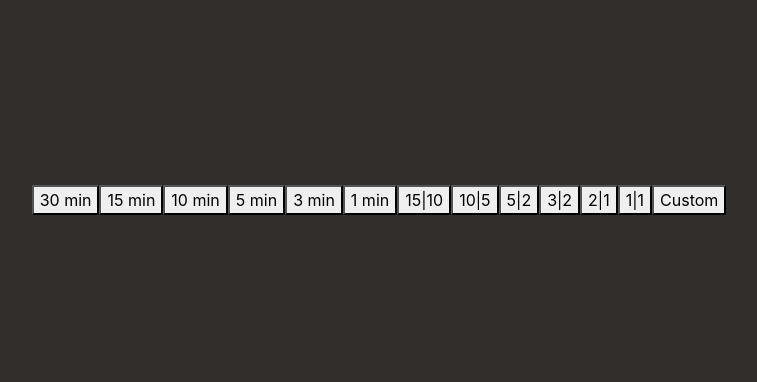
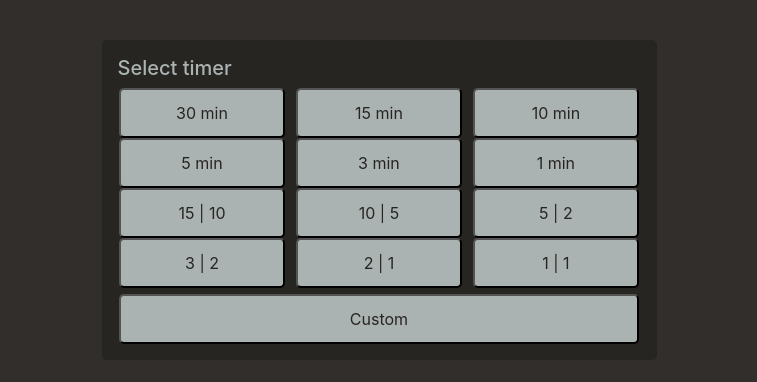
Before and after one commit to danielcarpio/chess_clock, a React (Create React App) app: page / in a window 1280 px wide. Shown: the part 200-582 px from the top of the page, without its empty margins (261-1018 px from the left). Built offline with nearby package versions, Linux system fonts and the light colour scheme.

Commit message:
Añadido diseño del menu

```diff
--- /dev/null
+++ b/src/assets/css/menu/classicMode.scss
@@ -0,0 +1,39 @@
+.menuClassicMode{
+    box-sizing: border-box;
+    color: #abb3b2;
+    background-color: #272522;
+    padding: 1em;
+    border-radius: 5px;
+
+    .buttonFirst, .buttonMiddle, .buttonLast {
+        width: 30%;
+        background-color: #abb3b2;
+        color: #272522;
+        padding: 2% 0%;
+        border-radius: 5px;
+    }
+
+    .buttonFirst{
+        margin-left: 3%;
+    }
+
+    .buttonMiddle{
+        margin-left: 2%;
+        margin-right: 2%;
+    }
+
+    .buttonLast{
+        margin-right: 3%;
+    }
+
+    .buttonForCustom{
+        width: 94%;
+        margin-top: 1%;
+        margin-left: 3%;
+        margin-right: 3%;
+        background-color: #abb3b2;
+        color: #272522;
+        padding: 2% 0%;
+        border-radius: 5px;
+    }
+}
--- a/src/components/menu/ClassicMode.tsx
+++ b/src/components/menu/ClassicMode.tsx
@@ -1,7 +1,41 @@
 import React from 'react';
 
-const ClassicMode = ()=>{
+import '../../assets/css/menu/classicMode.scss';
 
+interface IProps{
+    selectTimeFunction:(time: number, increment: number)=>void;
+    activateCustomMode:()=>void;
+}
+
+const ClassicMode = (props: IProps)=>{
+    return (
+        <div className='menuClassicMode col-12 col-sm-10 col-md-8 col-xl-6 align-items-center'>
+            <h5>Select timer</h5>
+            <div className='row'>
+                <button onClick={_=>props.selectTimeFunction(30, 0)} className='buttonFirst'>30&nbsp;min</button>
+                <button onClick={_=>props.selectTimeFunction(15, 0)} className='buttonMiddle'>15&nbsp;min</button>
+                <button onClick={_=>props.selectTimeFunction(10, 0)} className='buttonLast'>10&nbsp;min</button>
+            </div>
+            <div className='row'>
+                <button onClick={_=>props.selectTimeFunction(5, 0)} className='buttonFirst'>5&nbsp;min</button>
+                <button onClick={_=>props.selectTimeFunction(3, 0)} className='buttonMiddle'>3&nbsp;min</button>
+                <button onClick={_=>props.selectTimeFunction(1, 0)} className='buttonLast'>1&nbsp;min</button>
+            </div>
+            <div className='row'>
+                <button onClick={_=>props.selectTimeFunction(15, 10)} className='buttonFirst'>15&nbsp;|&nbsp;10</button>
+                <button onClick={_=>props.selectTimeFunction(10, 5)} className='buttonMiddle'>10&nbsp;|&nbsp;5</button>
+                <button onClick={_=>props.selectTimeFunction(5, 2)} className='buttonLast'>5&nbsp;|&nbsp;2</button>
+            </div>
+            <div className='row'>
+                <button onClick={_=>props.selectTimeFunction(3, 2)} className='buttonFirst'>3&nbsp;|&nbsp;2</button>
+                <button onClick={_=>props.selectTimeFunction(2, 1)} className='buttonMiddle'>2&nbsp;|&nbsp;1</button>
+                <button onClick={_=>props.selectTimeFunction(1, 1)} className='buttonLast'>1&nbsp;|&nbsp;1</button>
+            </div>
+            <div className='row'>
+                <button onClick={_=>props.activateCustomMode()} className='buttonForCustom'>Custom</button>
+            </div>
+        </div>
+    );
 };
 
 export default ClassicMode;
--- a/src/components/menu/CustomMode.tsx
+++ b/src/components/menu/CustomMode.tsx
@@ -12,8 +12,8 @@ const CustomMode = (props: IProps) => {
     const [temporalIncrement, setTemporalIncrement] = useState<number>(0);
 
     return (
-        <div className='menuCustomMode align-items-center'>
-            <h5>Customize your game</h5>
+        <div className='menuCustomMode col-12 col-sm-10 col-md-8 col-xl-6 align-items-center'>
+            <h5>Customize your timer</h5>
             <div className="form-group row">
                 <label className='text-right col-4 col-form-label' htmlFor="inputTime">Time:</label>
                 <input type="number" min='1' onChange={(e: React.ChangeEvent<HTMLInputElement>) => {
--- a/src/components/menu/Menu.tsx
+++ b/src/components/menu/Menu.tsx
@@ -1,6 +1,7 @@
 import React, { useState } from 'react';
 
 import CustomMode from './CustomMode';
+import ClassicMode from './ClassicMode';
 
 interface IMenuProps {
     setStatus: React.Dispatch<React.SetStateAction<'MENU' | 'CLOCK'>>,
@@ -8,52 +9,27 @@ interface IMenuProps {
     setIncrement: React.Dispatch<React.SetStateAction<number>>
 }
 
-/*
-    Más comunes:
-    30 min, 10 min, 5 min, 3 min, 1 min,
-    15|10, 10|5, 3|2, 2|1, 1|1,
-    custom
-*/
-
 const Menu = (props: IMenuProps) => {
 
     const [customMode, setCustomMode] = useState<Boolean>(false);
 
     const selectTime = (time: number, increment: number) => {
-        if(time <= 1 || isNaN(time) || increment <= 0 || isNaN(increment)) return;
+        if (time < 1 || isNaN(time) || increment < 0 || isNaN(increment)) return;
         props.setTime(time);
         props.setIncrement(increment);
         props.setStatus('CLOCK');
     }
 
-    const disableCustomMode = ()=>{setCustomMode(false)};
+    const activateCustomMode = () => { setCustomMode(true) };
+    const disableCustomMode = () => { setCustomMode(false) };
 
     return (
         <div className='container d-flex justify-content-center align-items-center h-100'>
-
             {customMode ?
-            <CustomMode selectTimeFunction={selectTime} disableCustomMode={disableCustomMode} />
-            :
-            (
-                <div>
-                    <button onClick={_ => selectTime(30, 0)}>30 min</button>
-                    <button onClick={_ => selectTime(15, 0)}>15 min</button>
-                    <button onClick={_ => selectTime(10, 0)}>10 min</button>
-
-                    <button onClick={_ => selectTime(5, 0)}>5 min</button>
-                    <button onClick={_ => selectTime(3, 0)}>3 min</button>
-                    <button onClick={_ => selectTime(1, 0)}>1 min</button>
-
-                    <button onClick={_ => selectTime(15, 10)}>15|10</button>
-                    <button onClick={_ => selectTime(10, 5)}>10|5</button>
-                    <button onClick={_ => selectTime(10, 5)}>5|2</button>
-
-                    <button onClick={_ => selectTime(3, 2)}>3|2</button>
-                    <button onClick={_ => selectTime(2, 1)}>2|1</button>
-                    <button onClick={_ => selectTime(1, 1)}>1|1</button>
-                    <button onClick={_ => setCustomMode(true)}>Custom</button>
-                </div>
-            )}
+                <CustomMode selectTimeFunction={selectTime} disableCustomMode={disableCustomMode} />
+                :
+                <ClassicMode selectTimeFunction={selectTime} activateCustomMode={activateCustomMode} />
+            }
         </div>
     );
 }
```
